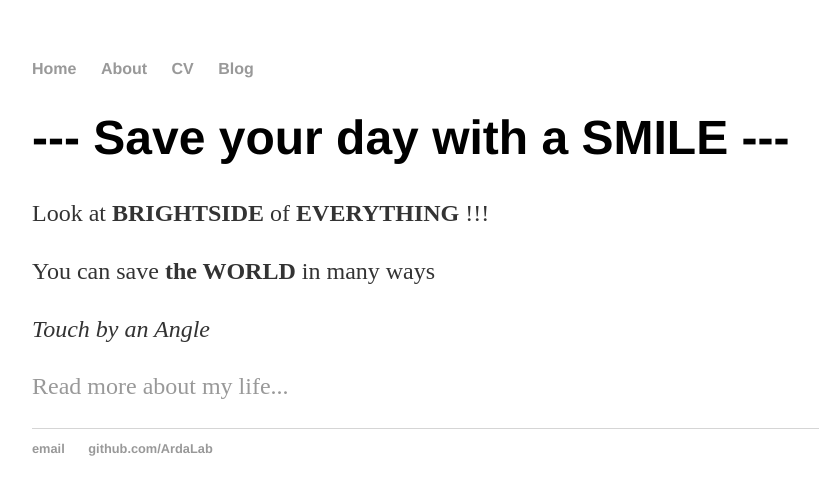
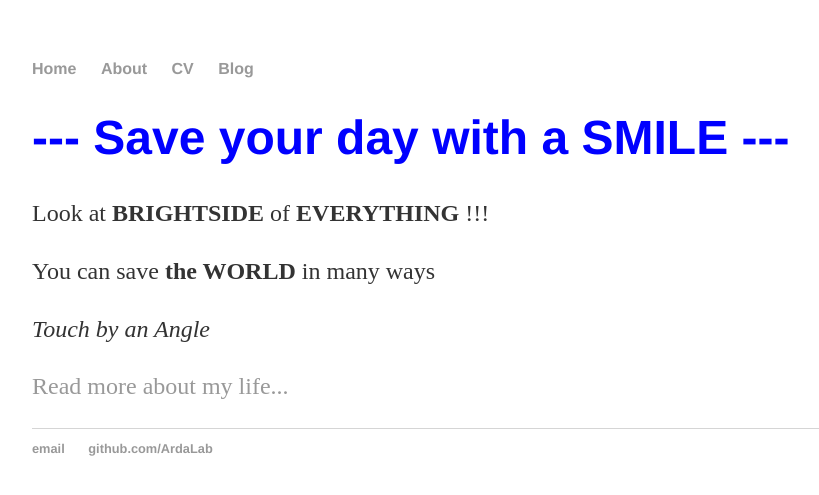
Before and after one commit to ArdaLab-DevG/ArdaLab-DevG, a Jekyll site: the page built from index.html, in a window 1280 px wide. Shown: the top 495 px of the page, without its empty margins (160-979 px from the left). Built offline with Jekyll 4.4.1, drawn with Linux system fonts in a browser that asks for light colours.

Commit message:
Update main.css

```diff
--- a/css/main.css
+++ b/css/main.css
@@ -30,7 +30,8 @@ a:hover {
     text-decoration: underline;
 }
 
-h1 {
+h1, h2, h3, h4 {
+    color: blue;
     font-size: 3em;
     font-family:'Helvetica', 'Arial', 'Sans-Serif';
 }
```
